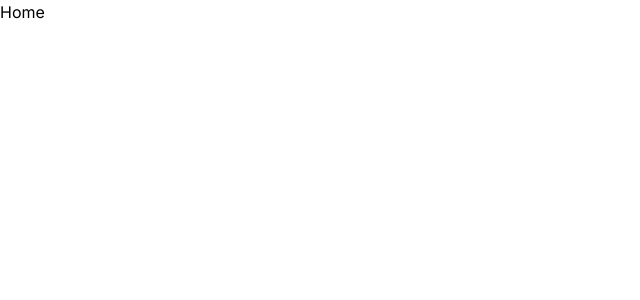
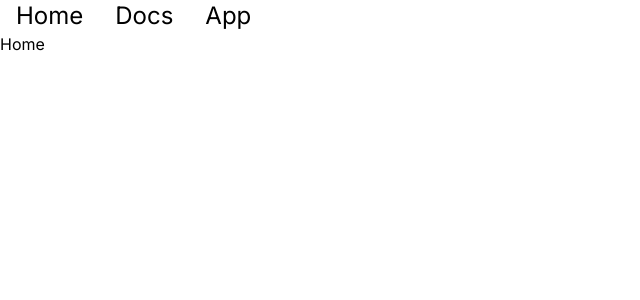
Before and after one commit to JohanurRahman/todo-app-next-js, a Next.js app: page / in a window 1280 px wide. Shown: the top 300 px of the page, without its empty margins (0-640 px from the left). Built offline with nearby package versions, Linux system fonts and the light colour scheme.

Commit message:
Navigation routes added in root layout

```diff
--- a/app/layout.tsx
+++ b/app/layout.tsx
@@ -1,21 +1,41 @@
-import './globals.css'
-import { Inter } from 'next/font/google'
+import './globals.css';
+import { Inter } from 'next/font/google';
+import Link from 'next/link';
 
-const inter = Inter({ subsets: ['latin'] })
+const inter = Inter({ subsets: ['latin'] });
+
+const links = [
+  { href: '/', label: 'Home' },
+  { href: '/docs', label: 'Docs' },
+  { href: '/todos', label: 'App' },
+];
 
 export const metadata = {
   title: 'Create Next App',
   description: 'Generated by create next app',
-}
+};
 
 export default function RootLayout({
   children,
 }: {
-  children: React.ReactNode
+  children: React.ReactNode;
 }) {
   return (
     <html lang="en">
-      <body className={inter.className}>{children}</body>
+      <body className={inter.className}>
+        <header>
+          <nav>
+            <ul className="flex items-center">
+              {links.map(({ href, label }) => (
+                <li key={href} className="px-4 text-2xl">
+                  <Link href={href}>{label}</Link>
+                </li>
+              ))}
+            </ul>
+          </nav>
+        </header>
+        {children}
+      </body>
     </html>
-  )
+  );
 }
```
